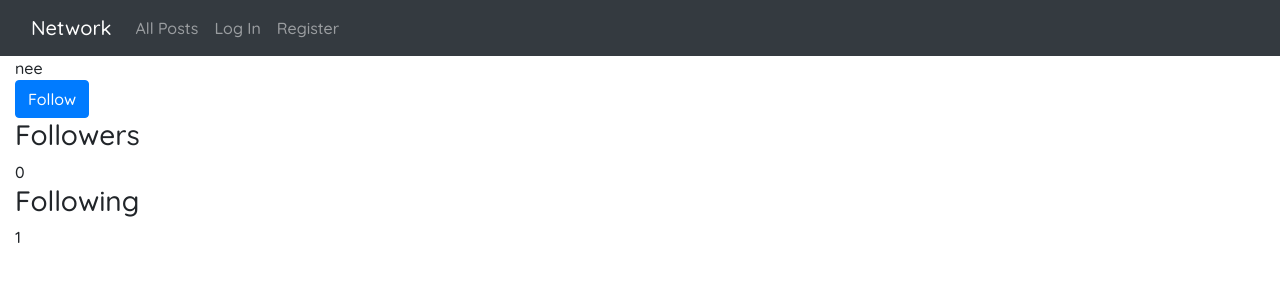
After one commit to Abhishek-Rath/Social-Network, a Django app: a page that uses network/templates/network/profile.html in a window 1280 px wide. The commit adds this page. Shown: the top 300 px of the page. Run offline with Django 3.2, Linux system fonts and the light colour scheme; data comes from the database, SQL or seed files in the repository; both versions use the stored data as it was after the commit; some libraries are stand-ins or nearby versions.

Commit message:
Added view profile feature

```diff
--- a/network/models.py
+++ b/network/models.py
@@ -24,3 +24,11 @@ class Post(models.Model):
 
     def __str__(self):
         return f"User: {self.user} has posted {self.content} on {self.date} having  {self.likes} likes"
+
+
+class Follow(models.Model):
+    follower = models.ForeignKey('User', on_delete = models.CASCADE, related_name = "following")  # no. of users following current user
+    following = models.ForeignKey('User', on_delete = models.CASCADE, related_name = "followers") # no. of users current user follows
+
+    def __str__(self):
+        return f"{self.follower} follows {self.following}"
--- a/network/templates/network/index.html
+++ b/network/templates/network/index.html
@@ -19,7 +19,8 @@
         {% for post in posts %}
             <div class="card ">
                 <div class="card-header">
-                    {{ post.user }}
+                    <!-- {{ post.user }} -->
+                    <a href="{% url 'profile' post.user %}">{{post.user.username}}</a>
                 </div>
                 <div class="card-body">
                     <h5 class="card-title">{{ post.content }}</h5>
--- /dev/null
+++ b/network/templates/network/profile.html
@@ -0,0 +1,23 @@
+{% extends "network/layout.html" %}
+
+{% block body %}
+    <div class="container-fluid">
+        <div class="user">
+            {{username}}
+        </div>
+        {% if request.user != username %}
+            <button class="btn btn-primary">Follow</button>
+        {% endif %}
+        <div class="follow">
+            <div class="followers">
+                <h3>Followers</h3>
+                {{followers}}
+            </div>
+            <div class="following">
+                <h3>Following</h3>
+                {{following}}
+            </div>
+        </div>
+    </div>
+
+{% endblock %}
--- a/network/urls.py
+++ b/network/urls.py
@@ -7,5 +7,6 @@ urlpatterns = [
     path("", views.index, name="index"),
     path("login", views.login_view, name="login"),
     path("logout", views.logout_view, name="logout"),
-    path("register", views.register, name="register")
+    path("register", views.register, name="register"),
+    path("profile/<str:user>", views.profile, name="profile")
 ]
--- a/network/views.py
+++ b/network/views.py
@@ -4,7 +4,7 @@ from django.http import HttpResponse, HttpResponseRedirect
 from django.shortcuts import render, redirect
 from django.urls import reverse
 
-from .models import User, Post
+from .models import User, Post, Follow
 
 
 def index(request):
@@ -78,3 +78,20 @@ def register(request):
         return HttpResponseRedirect(reverse("index"))
     else:
         return render(request, "network/register.html")
+
+
+def profile(request, user):
+    user = User.objects.filter(username = user).first()
+    # to get followers of user get the no. of users who are following the displayed user
+    followers = len(Follow.objects.filter(following = user))
+
+    # TO get following, get no, of users the current user follows
+    following = len(Follow.objects.filter(follower = user))
+
+    posts = Post.objects.all().order_by('-date')
+    return render(request, 'network/profile.html', {
+        "username": user,
+        "followers": followers,
+        "following": following,
+        "posts": posts
+    })
```
Also changed, not shown: db.sqlite3, network/migrations/0003_auto_20220105_1345.py (added).
